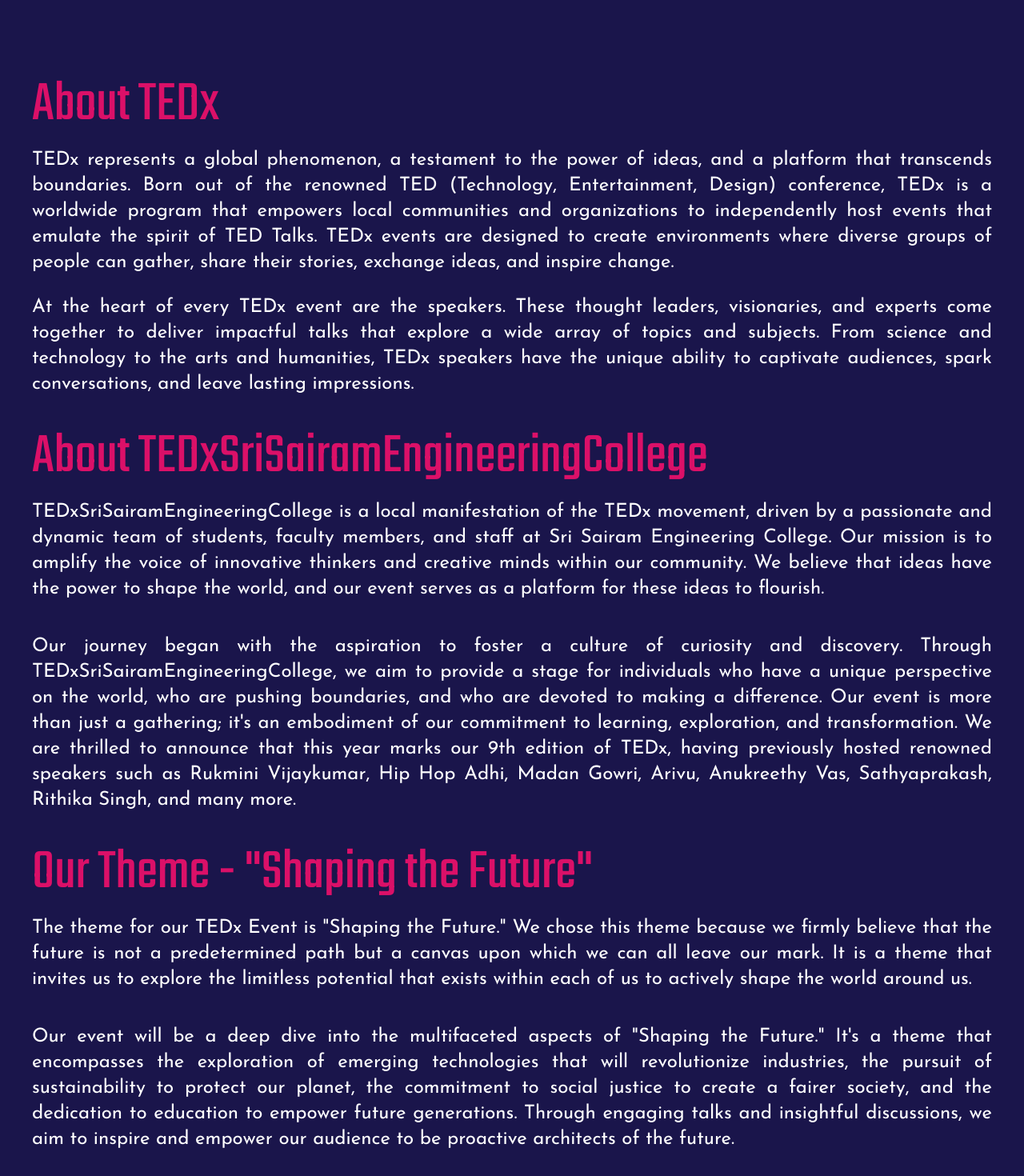
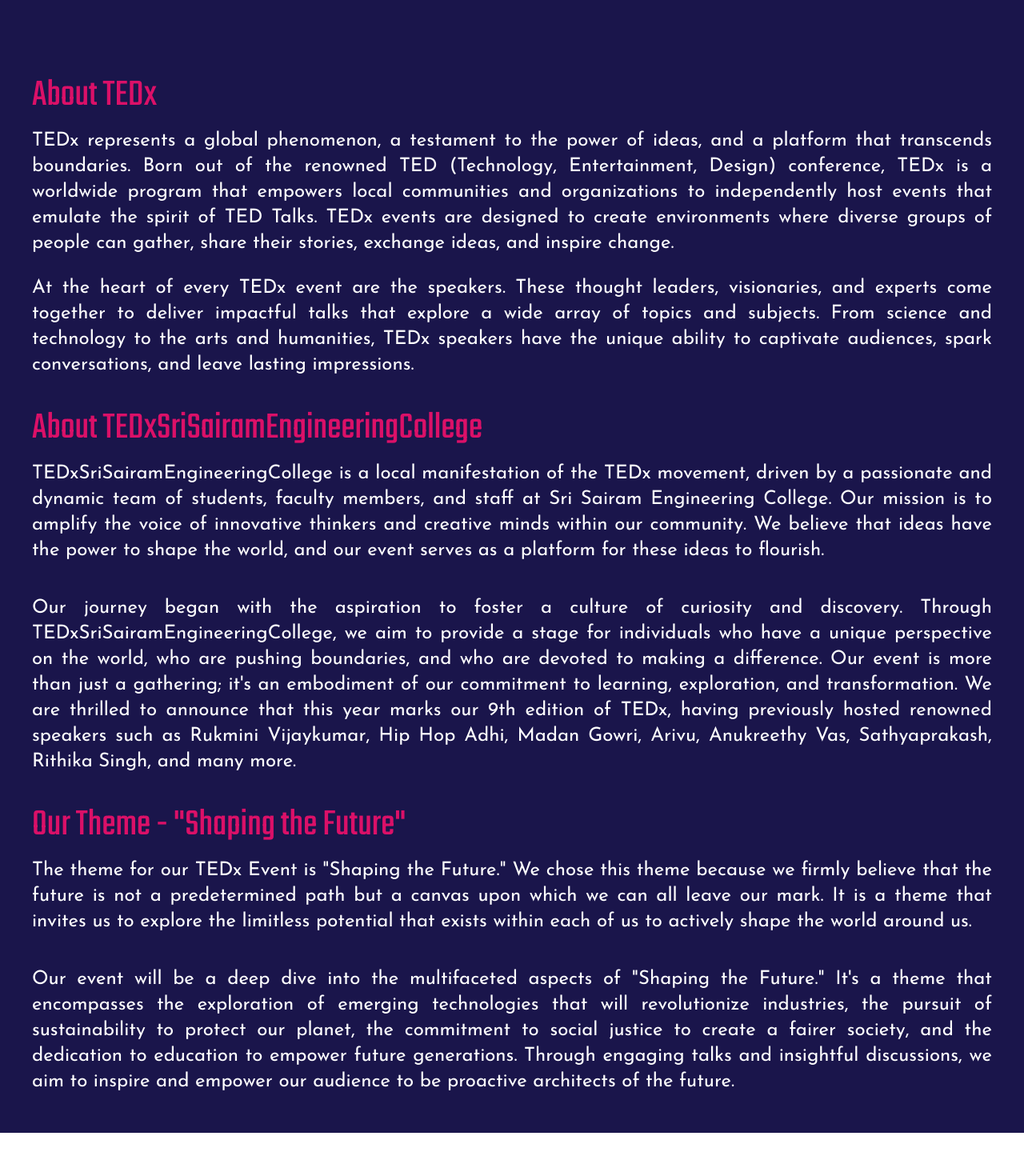
Before and after one commit to PughalBot/tedx, a Next.js app: page /components/About in a window 1280 px wide. Shown: the top 1470 px of the page at 80% size. After the commit the page ends 1416 px from the top, so only its background shows below. Built offline with nearby package versions, Linux system fonts and the light colour scheme; a web font is replaced by a local one.

Commit message:
replacing x logo

```diff
--- a/src/pages/components/About.js
+++ b/src/pages/components/About.js
@@ -18,19 +18,19 @@
       animate={{ opacity: 1 }}
       transition={{ delay: 0.5, duration: 1 }}
     >
-      <h1 className="font-te text-3xl md:text-7xl pl-4 md:pl-10 text-[#db1068]">About TEDx</h1>
+      <h1 className="font-te text-3xl md:text-5xl pl-4 md:pl-10 text-[#db1068]">About TEDx</h1>
       <div className="grid grid-cols-1 gap-6 md:gap-6 pb-6 px-4 md:pl-10 md:pr-10">
         <p className="text-justify md:text-2xl font-js text-white">TEDx represents a global phenomenon, a testament to the power of ideas, and a platform that transcends boundaries. Born out of the renowned TED (Technology, Entertainment, Design) conference, TEDx is a worldwide program that empowers local communities and organizations to independently host events that emulate the spirit of TED Talks. TEDx events are designed to create environments where diverse groups of people can gather, share their stories, exchange ideas, and inspire change.</p>
         <p className="text-justify md:text-2xl font-js text-white">At the heart of every TEDx event are the speakers. These thought leaders, visionaries, and experts come together to deliver impactful talks that explore a wide array of topics and subjects. From science and technology to the arts and humanities, TEDx speakers have the unique ability to captivate audiences, spark conversations, and leave lasting impressions.</p>
       </div>
 
-      <h1 className="font-te text-3xl md:text-7xl pl-4 md:pl-10 text-[#db1068]">About TEDxSriSairamEngineeringCollege</h1>
+      <h1 className="font-te text-3xl md:text-5xl pl-4 md:pl-10 text-[#db1068]">About TEDxSriSairamEngineeringCollege</h1>
       <div className="grid grid-cols-1 gap-6 md:gap-10 pb-6 px-4 md:pl-10 md:pr-10">
         <p className="text-justify md:text-2xl font-js text-white">TEDxSriSairamEngineeringCollege is a local manifestation of the TEDx movement, driven by a passionate and dynamic team of students, faculty members, and staff at Sri Sairam Engineering College. Our mission is to amplify the voice of innovative thinkers and creative minds within our community. We believe that ideas have the power to shape the world, and our event serves as a platform for these ideas to flourish.</p>
         <p className="text-justify md:text-2xl font-js text-white">Our journey began with the aspiration to foster a culture of curiosity and discovery. Through TEDxSriSairamEngineeringCollege, we aim to provide a stage for individuals who have a unique perspective on the world, who are pushing boundaries, and who are devoted to making a difference. Our event is more than just a gathering; it's an embodiment of our commitment to learning, exploration, and transformation. We are thrilled to announce that this year marks our 9th edition of TEDx, having previously hosted renowned speakers such as Rukmini Vijaykumar, Hip Hop Adhi, Madan Gowri, Arivu, Anukreethy Vas, Sathyaprakash, Rithika Singh, and many more.</p>
       </div>
 
-      <h1 className="font-te text-3xl md:text-7xl pl-4 md:pl-10 text-[#db1068]">Our Theme - "Shaping the Future"</h1>
+      <h1 className="font-te text-3xl md:text-5xl pl-4 md:pl-10 text-[#db1068]">Our Theme - "Shaping the Future"</h1>
       <div className="grid grid-cols-1 gap-6 md:gap-10 pb-6 px-4 md:pl-10 md:pr-10">
         <p className="text-justify md:text-2xl font-js text-white">The theme for our TEDx Event is "Shaping the Future." We chose this theme because we firmly believe that the future is not a predetermined path but a canvas upon which we can all leave our mark. It is a theme that invites us to explore the limitless potential that exists within each of us to actively shape the world around us.</p>
         <p className="text-justify md:text-2xl font-js text-white mb-6">Our event will be a deep dive into the multifaceted aspects of "Shaping the Future." It's a theme that encompasses the exploration of emerging technologies that will revolutionize industries, the pursuit of sustainability to protect our planet, the commitment to social justice to create a fairer society, and the dedication to education to empower future generations. Through engaging talks and insightful discussions, we aim to inspire and empower our audience to be proactive architects of the future.</p>
```
Also changed, not shown: public/x.png.
